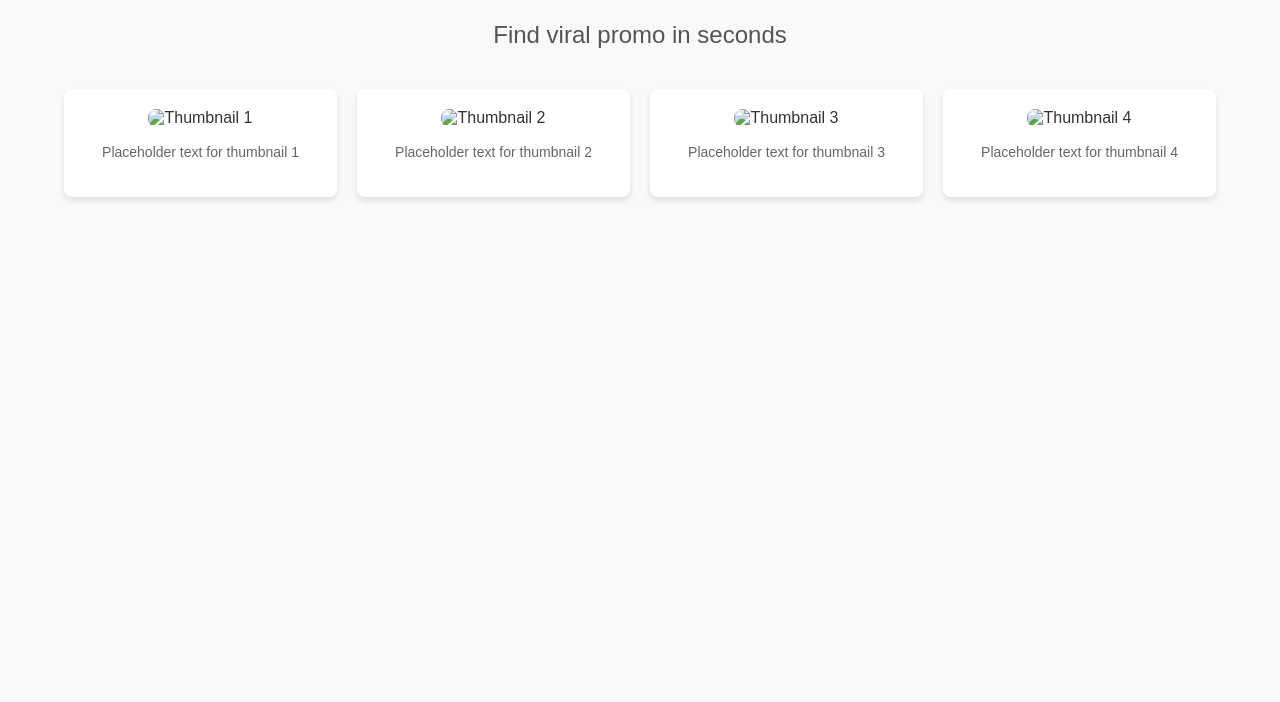
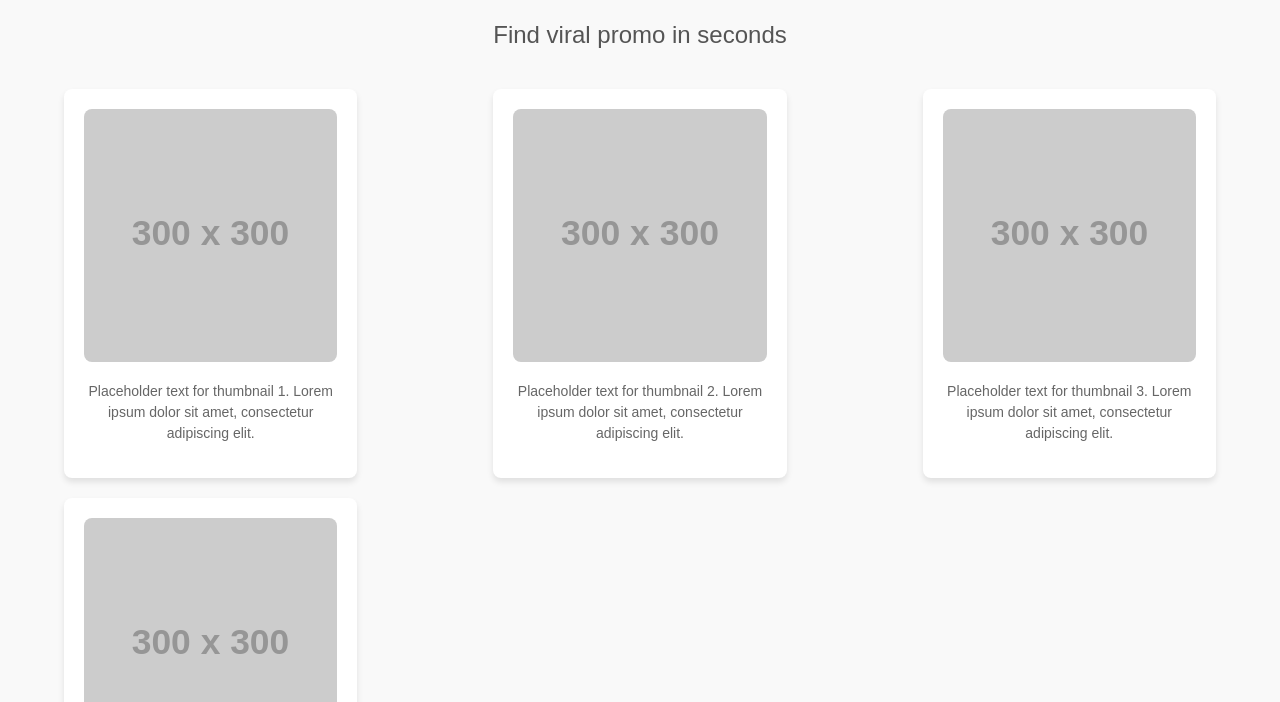
Before and after one commit to daygonz/web2, a plain HTML site: page index.html in a window 1280 px wide. Shown: the part 98-800 px from the top of the page. Drawn offline with Linux system fonts and the light colour scheme; placeholder pictures from the web are drawn by us.

Commit message:
Update index.html

```diff
--- a/index.html
+++ b/index.html
@@ -2,30 +2,112 @@
 <html lang="en">
 <head>
     <meta charset="UTF-8">
+    <link rel="stylesheet" href="styles.css">
     <meta name="viewport" content="width=device-width, initial-scale=1.0">
-    <title>Homepage</title>
-    <link rel="stylesheet" href="styles.css">
+    <title>Homepage - Spotlight On You</title>
+    <style>
+        body {
+            font-family: Arial, sans-serif;
+            margin: 0;
+            padding: 0;
+            background-color: #f9f9f9;
+            color: #333;
+        }
+
+        .container {
+            width: 90%;
+            max-width: 1200px;
+            margin: 0 auto;
+            padding: 20px;
+            text-align: center;
+        }
+
+        .main-heading {
+            font-size: 48px;
+            font-weight: bold;
+            margin: 20px 0 10px;
+            color: #111;
+        }
+
+        .subheading {
+            font-size: 24px;
+            font-weight: 300;
+            margin-bottom: 40px;
+            color: #555;
+        }
+
+        .thumbnails {
+            display: flex;
+            justify-content: space-between;
+            flex-wrap: wrap;
+            gap: 20px;
+        }
+
+        .thumbnail {
+            background-color: #fff;
+            box-shadow: 0 4px 6px rgba(0, 0, 0, 0.1);
+            border-radius: 8px;
+            width: 22%;
+            padding: 20px;
+            text-align: center;
+            transition: transform 0.3s ease;
+        }
+
+        .thumbnail:hover {
+            transform: scale(1.05);
+        }
+
+        .thumbnail img {
+            width: 100%;
+            border-radius: 8px;
+        }
+
+        .thumbnail-text {
+            margin-top: 15px;
+            font-size: 14px;
+            line-height: 1.5;
+            color: #666;
+        }
+
+        @media (max-width: 768px) {
+            .thumbnail {
+                width: 45%;
+            }
+        }
+
+        @media (max-width: 480px) {
+            .thumbnail {
+                width: 100%;
+            }
+        }
+    </style>
 </head>
 <body>
     <div class="container">
         <h1 class="main-heading">Spotlight on You</h1>
         <p class="subheading">Find viral promo in seconds</p>
+
         <div class="thumbnails">
             <div class="thumbnail">
-                <img src="placeholder1.jpg" alt="Thumbnail 1">
-                <p class="thumbnail-text">Placeholder text for thumbnail 1</p>
+                <img src="https://via.placeholder.com/300" alt="Thumbnail 1">
+                <p class="thumbnail-text">Placeholder text for thumbnail 1. Lorem ipsum dolor sit amet, consectetur adipiscing elit.</p>
             </div>
+
             <div class="thumbnail">
-                <img src="placeholder2.jpg" alt="Thumbnail 2">
-                <p class="thumbnail-text">Placeholder text for thumbnail 2</p>
+                <img src="https://via.placeholder.com/300" alt="Thumbnail 2">
+                <p class="thumbnail-text">Placeholder text for thumbnail 2. Lorem ipsum dolor sit amet, consectetur adipiscing elit.</p>
             </div>
+
             <div class="thumbnail">
-                <img src="placeholder3.jpg" alt="Thumbnail 3">
-                <p class="thumbnail-text">Placeholder text for thumbnail 3</p>
+                <img src="https://via.placeholder.com/300" alt="Thumbnail 3">
+                <p class="thumbnail-text">Placeholder text for thumbnail 3. Lorem ipsum dolor sit amet, consectetur adipiscing elit.</p>
             </div>
+
             <div class="thumbnail">
-                <img src="placeholder4.jpg" alt="Thumbnail 4">
-                <p class="thumbnail-text">Placeholder text for thumbnail 4</p>
+                <img src="https://via.placeholder.com/300" alt="Thumbnail 4">
+                <p class="thumbnail-text">Placeholder text for thumbnail 4. Lorem ipsum dolor sit amet, consectetur adipiscing elit.</p>
             </div>
         </div>
-    </div
+    </div>
+</body>
+</html>
```
